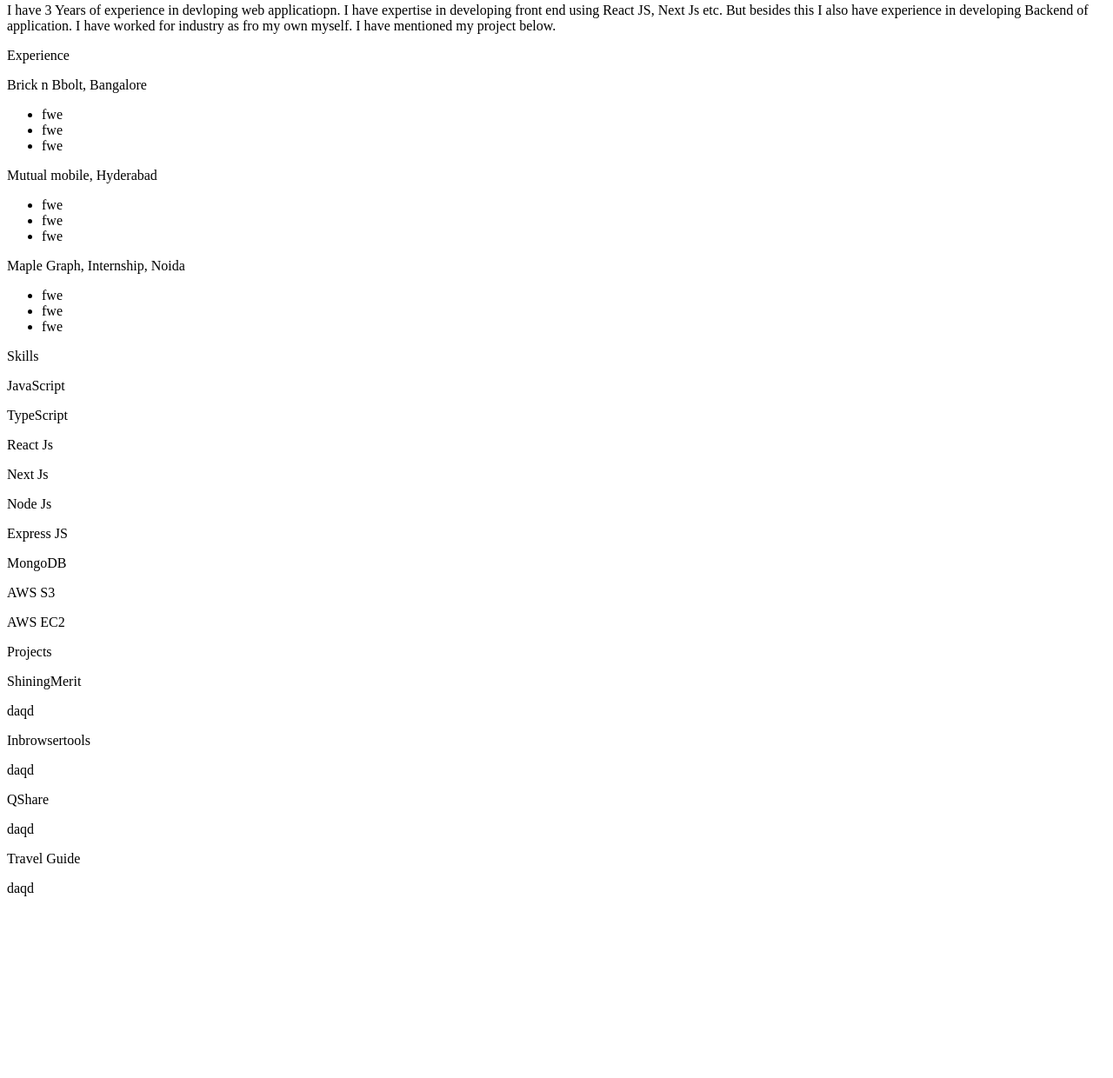
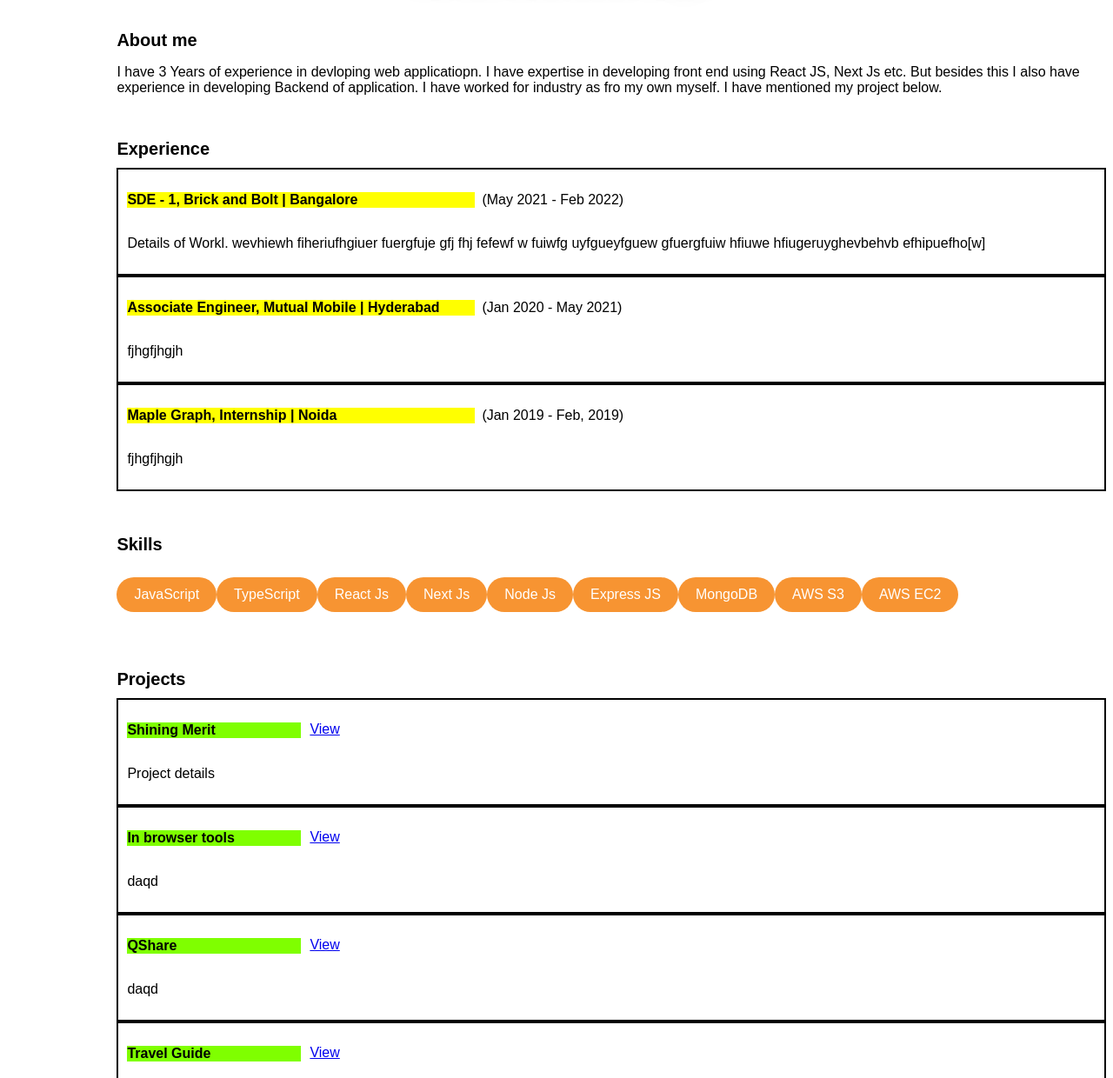
Before and after one commit to trcodeers/portfolio, a plain HTML site: page index.html in a window 1280 px wide. Shown: the part 86-1326 px from the top of the page at 87% size. Before the commit the page ends 1133 px from the top, so only its background shows below. Drawn offline with Linux system fonts and the light colour scheme.

Commit message:
add highlighter

```diff
--- a/index.html
+++ b/index.html
@@ -1,7 +1,7 @@
 <html>
     <head>
 
-        <!-- <link rel="stylesheet" href="./style.css"> -->
+        <link rel="stylesheet" href="./style.css">
 
     </head>
 
@@ -21,39 +21,39 @@
             </div>
 
             <div class="section">
-                <div class="title">Experience</div>
+                <div class="title" style="margin-bottom: 10px;">Experience</div>
                 <div>
-                    <div>
-                        <p>Brick n Bbolt, Bangalore</p>
-                        <p>
-                            <ul>
-                                <li>fwe</li>
-                                <li>fwe</li>
-                                <li>fwe</li>
-
-                            </ul>
+                    <div class="card">
+                        <div style="display: inline-flex; gap: 8px;">
+                            <p class="company-name">
+                                SDE - 1, Brick and Bolt | Bangalore
+                            </p>
+                            <p> (May 2021 - Feb 2022) </p>
+                        </div>
+                        <p class="company-work">
+                            Details of Workl. wevhiewh fiheriufhgiuer fuergfuje gfj fhj fefewf w fuiwfg uyfgueyfguew gfuergfuiw hfiuwe hfiugeruyghevbehvb efhipuefho[w]
                         </p>
                     </div>
-                    <div>
-                        <p>Mutual mobile, Hyderabad</p>
-                        <p>
-                            <ul>
-                                <li>fwe</li>
-                                <li>fwe</li>
-                                <li>fwe</li>
-
-                            </ul>
+                    <div class="card">
+                        <div style="display: inline-flex; gap: 8px;">
+                            <p class="company-name">
+                                Associate Engineer, Mutual Mobile | Hyderabad
+                            </p>
+                            <p> (Jan 2020 - May 2021) </p>
+                        </div>
+                        <p class="company-work">
+                            fjhgfjhgjh
                         </p>
                     </div>
-                    <div>
-                        <p>Maple Graph, Internship, Noida</p>
-                        <p>
-                            <ul>
-                                <li>fwe</li>
-                                <li>fwe</li>
-                                <li>fwe</li>
-
-                            </ul>
+                    <div class="card">
+                        <div style="display: inline-flex; gap: 8px;">
+                            <p class="company-name">
+                                Maple Graph, Internship | Noida
+                            </p>
+                            <p> (Jan 2019 - Feb, 2019) </p>
+                        </div>
+                        <p class="company-work">
+                            fjhgfjhgjh
                         </p>
                     </div>
                 </div>
@@ -77,20 +77,48 @@
 
             <div class="section">
                 <div class="title">Projects</div>
-                <div>
-                    <p>ShiningMerit</p>
+                <div class="card">
+                    <div style="display: inline-flex;">
+                        <p class="project-name">
+                            Shining Merit
+                        </p>
+                        <div style="margin-left: 10px; margin-top: 15px;">
+                           <a target="_blank" href="https://shiningmerit.com/">View</a>
+                        </div>
+                    </div>
+                    <p>Project details</p>
+                </div>
+                <div class="card">
+                    <div style="display: inline-flex;">
+                        <p class="project-name">
+                            In browser tools
+                        </p>
+                        <div style="margin-left: 10px; margin-top: 15px;">
+                           <a target="_blank" href="https://inbrowsertools.com/">View</a>
+                        </div>
+                    </div>
                     <p>daqd</p>
                 </div>
-                <div>
-                    <p>Inbrowsertools</p>
+                <div class="card">
+                    <div style="display: inline-flex;">
+                        <p class="project-name">
+                            QShare
+                        </p>
+                        <div style="margin-left: 10px; margin-top: 15px;">
+                           <a target="_blank" href="https://qshare-1dbc4.web.app/">View</a>
+                        </div>
+                    </div>
                     <p>daqd</p>
                 </div>
-                <div>
-                    <p>QShare</p>
-                    <p>daqd</p>
-                </div>
-                <div>
-                    <p>Travel Guide</p>
+                <div class="card">
+                    <div style="display: inline-flex;">
+                        <p class="project-name">
+                            Travel Guide
+                        </p>
+                        <div style="margin-left: 10px; margin-top: 15px;">
+                           <a target="_blank" href="https://travell-user-production.up.railway.app/">View</a>
+                        </div>
+                    </div>
                     <p>daqd</p>
                 </div>
             </div>
--- a/style.css
+++ b/style.css
@@ -5,7 +5,7 @@
 }
 
 .name{
-    font-size: 30px;
+    font-size: 26px;
     font-weight: 600;
     text-shadow: 5px -1px 25px rgba(0,0,0,0.64);
     text-align: center;
@@ -21,12 +21,41 @@
     flex-direction: row;
     justify-content: flex-start;
     gap: '90px';
+    flex-wrap: wrap;
 }
 
-
 .title{
+    font-size: 20px;
+    font-weight: bold;
+    margin-bottom: 10px;
 
 }
+
+.card {
+
+    padding: 10px;
+    border: 2px solid black;
+
+
+}
+
+.company-name{
+    font-weight: bold;
+    background-color: yellow;
+    width: 400px;
+}
+
+.project{
+
+}
+
+.project-name{
+    background-color: chartreuse;
+    width: 200px;
+    font-weight: bold;
+
+}
+
 
 .chip {
     display: inline-block;
@@ -35,10 +64,13 @@
     font-size: 16px;
     line-height: 40px;
     border-radius: 25px;
-    background-color: #f1f1f1;
+    background-color: #F79432;
+    color: #fff;
   }
 
 
   .section{
+    margin-left: 10%;
+    margin-top: 50px;
 
   }
```
